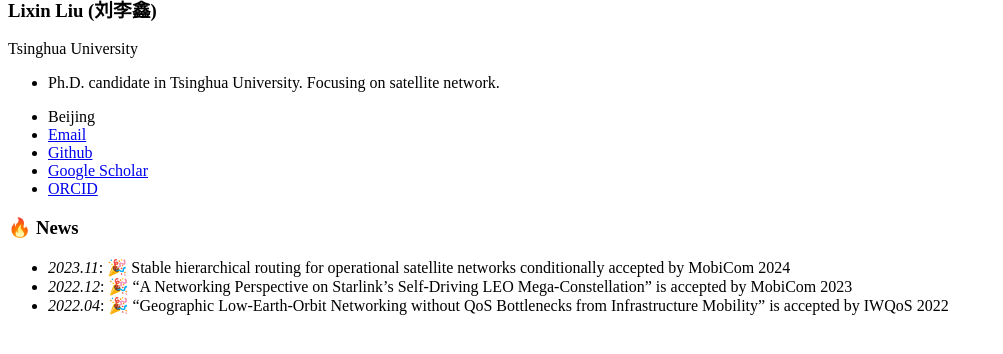
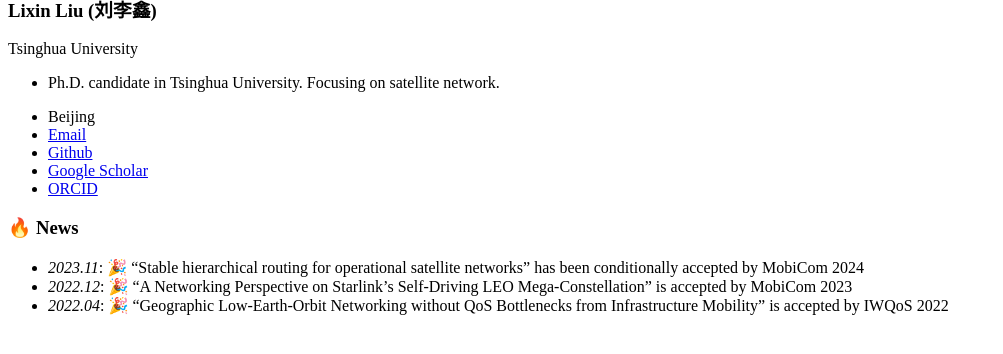
Before and after one commit to LLXSD/LLXSD.github.io, a Jekyll site: the page built from _pages/includes/news.md, in a window 1280 px wide, cut to the strip 530-884 px from the top of the page. Shown: the whole strip, without its empty margins (0-1003 px from the left). Built offline with Jekyll 4.4.1, drawn with Linux system fonts in a browser that asks for light colours; our own code applies the rules of GitHub Pages for plain Markdown files.

Commit message:
update news

```diff
--- a/_pages/includes/news.md
+++ b/_pages/includes/news.md
@@ -1,4 +1,4 @@
 # 🔥 News
-- *2023.11*: 🎉 Stable hierarchical routing for operational satellite networks conditionally accepted by MobiCom 2024
+- *2023.11*: 🎉 "Stable hierarchical routing for operational satellite networks" has been conditionally accepted by MobiCom 2024
 - *2022.12*: 🎉 "A Networking Perspective on Starlink’s Self-Driving LEO Mega-Constellation" is accepted by MobiCom 2023
 - *2022.04*: 🎉 "Geographic Low-Earth-Orbit Networking without QoS Bottlenecks from Infrastructure Mobility" is accepted by IWQoS 2022
```
